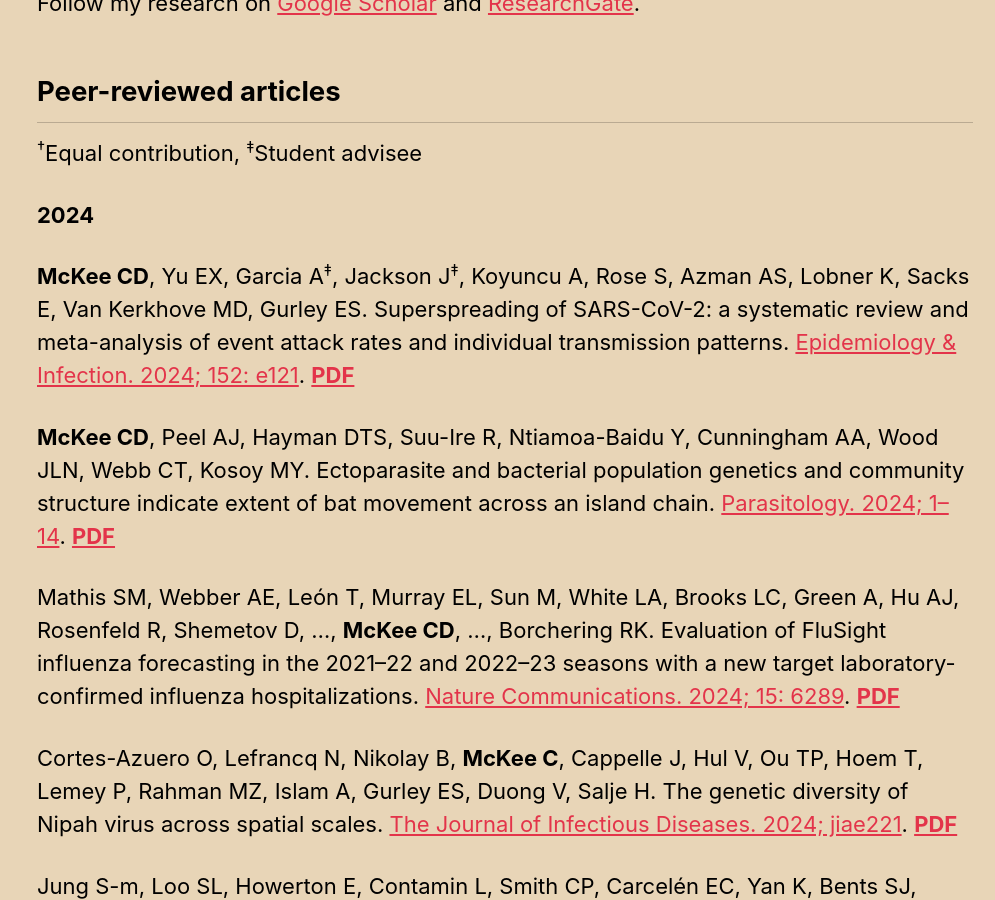
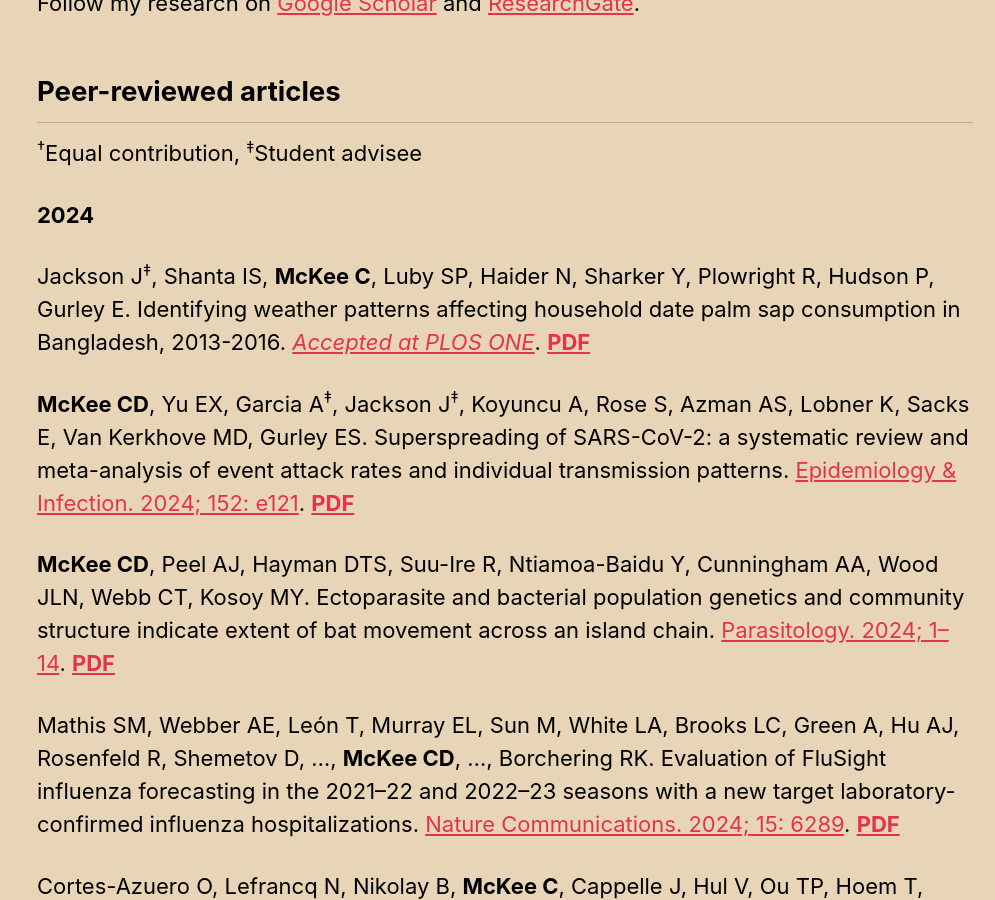
Before and after one commit to clifmckee/clifmckee.github.io, a Jekyll site: the page built from _pages/publications.md, in a window 1280 px wide and 900 px high, scrolled down 345 px. Shown: the whole window, without its empty margins (285-1280 px from the left). Built offline with Jekyll 4.4.1, drawn with Linux system fonts in a browser that asks for light colours; cached includes are drawn as plain includes; some of the changed text lies outside the part shown.

Commit message:
Update CV and pubs 2024-11-08

```diff
--- a/_pages/publications.md
+++ b/_pages/publications.md
@@ -15,6 +15,8 @@ Follow my research on [Google Scholar](https://scholar.google.com/citations?user
 <sup>†</sup>Equal contribution, <sup>‡</sup>Student advisee
 
 **2024**
+
+Jackson J<sup>‡</sup>, Shanta IS, **McKee C**, Luby SP, Haider N, Sharker Y, Plowright R, Hudson P, Gurley E. Identifying weather patterns affecting household date palm sap consumption in Bangladesh, 2013-2016. [*Accepted at PLOS ONE*](https://doi.org/10.1101/2024.05.06.24306951). [**PDF**](http://clifmckee.github.io/files/2024_Jackson_medRxiv.pdf)
 
 **McKee CD**, Yu EX, Garcia A<sup>‡</sup>, Jackson J<sup>‡</sup>, Koyuncu A, Rose S, Azman AS, Lobner K, Sacks E, Van Kerkhove MD, Gurley ES. Superspreading of SARS-CoV-2: a systematic review and meta-analysis of event attack rates and individual transmission patterns. [Epidemiology & Infection. 2024; 152: e121](https://doi.org/10.1017/S0950268824000955). [**PDF**](http://clifmckee.github.io/files/2024_McKee_Epidemiol_Infect.pdf)
 
```
Also changed, not shown: other parts of _pages/publications.md (+0 -2 lines), 1 other file.
